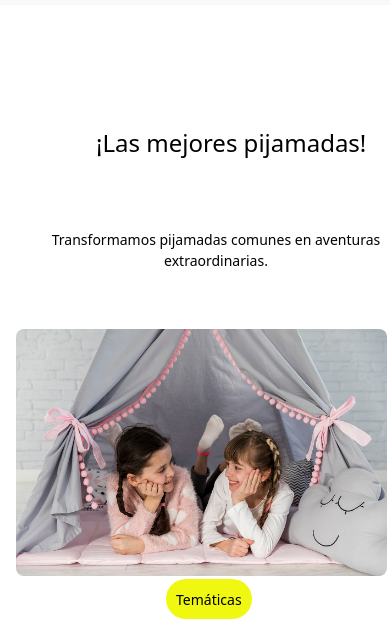
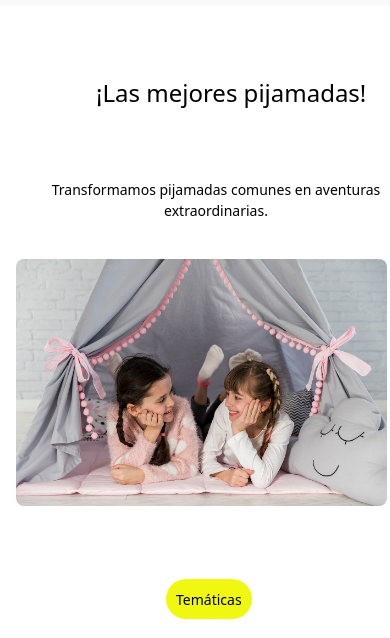
Before and after one commit to Analiapepper/TodoFiesta, a plain HTML site: page index.html in a window 390 px wide. Shown: the part 121-759 px from the top of the page. Drawn offline with nearby package versions, Linux system fonts and the light colour scheme.

Commit message:
se cambio posicion de la imagen del index

```diff
--- a/style.css
+++ b/style.css
@@ -601,7 +601,7 @@ footer h3 {
     font-size: 24px;
     color: #000;
     position: absolute;
-    top: 250px
+    top: 200px
   }
 
   .texto-home {
@@ -609,14 +609,10 @@ footer h3 {
     line-height: 1.5;
     color: #000;
     margin-bottom: 20px;
-    /* Espacio debajo del párrafo */
-
     margin-left: auto;
     margin-right: auto;
-    /* Centra el texto */
-
     position: absolute;
-    top: 300px
+    top: 250px
   }
 
   .mi-imagen {
@@ -626,7 +622,7 @@ footer h3 {
     height: auto;
     border-radius: 8px;
     position: absolute;
-    top: 450px;
+    top: 380px;
     align-items: center;
 
   }
@@ -644,10 +640,6 @@ footer h3 {
     height: 40px;
     position: absolute;
     top: 700px;
-
-
-
-
 
   }
 
```
